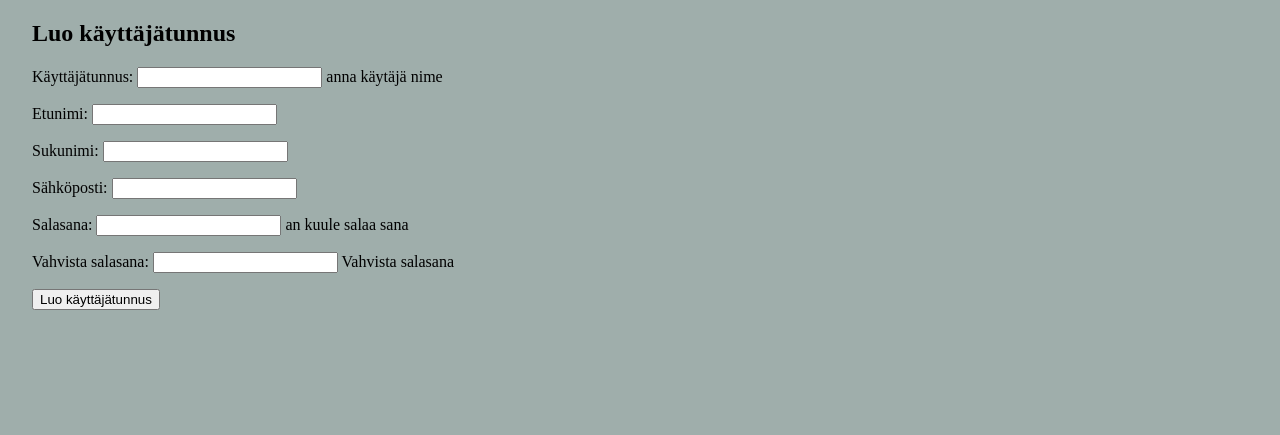
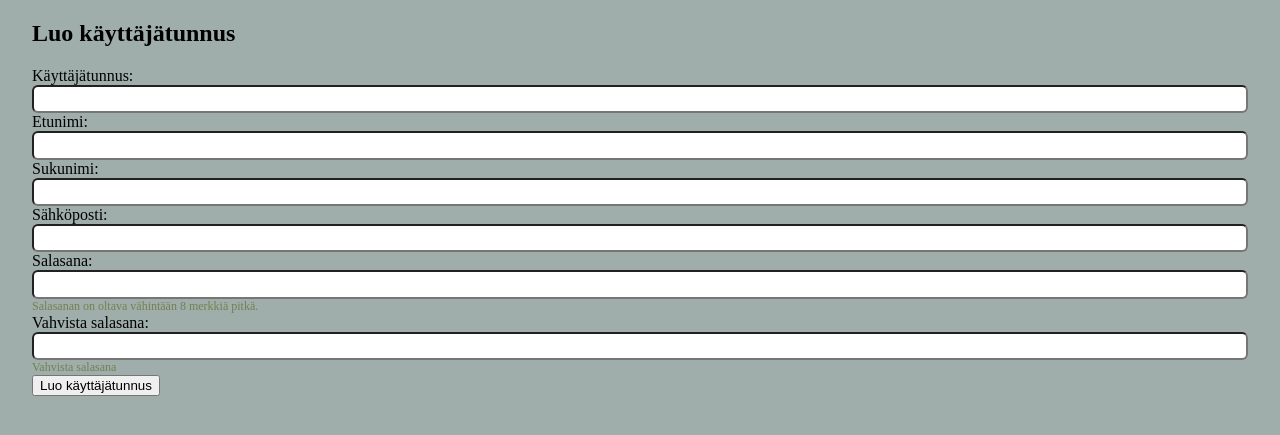
Before and after one commit to thuemaa/Veneskoski, a Django app: page /signup in a window 1280 px wide. Shown: the part 70-505 px from the top of the page. Run offline with Django 3.2, Linux system fonts and the light colour scheme; some libraries are stand-ins or nearby versions.

Commit message:
Form styling

```diff
--- a/Veneskoski/settings.py
+++ b/Veneskoski/settings.py
@@ -38,6 +38,8 @@ INSTALLED_APPS = [
     'django.contrib.messages',
     'django.contrib.staticfiles',
     'soikka.apps.SoikkaConfig',
+
+    'widget_tweaks',
 ]
 
 MIDDLEWARE = [
--- a/soikka/forms.py
+++ b/soikka/forms.py
@@ -5,7 +5,13 @@ from django.utils.translation import ugettext_lazy as _
 
 # Form for creating user
 class SignUpForm(UserCreationForm):
-    email = forms.CharField(max_length=254, label='Sähköposti', required=True, widget=forms.EmailInput())
+
+    email_errors = {
+        'invalid': 'Epäkelpo säpö',
+        'required': 'Syötä sähköposti',
+    }
+
+    email = forms.CharField(max_length=254, error_messages=email_errors, label='Sähköposti', required=True, widget=forms.EmailInput())
     class Meta:
         model = User
 
@@ -19,21 +25,32 @@ class SignUpForm(UserCreationForm):
         }
 
         help_texts = {
-            'username': 'anna käytäjä nime',
-            'password1': 'juu an kuule sala_sana',
+            'username': '',
         }
 
         error_messages = {
             'username': {
                 'invalid':   'virheelline syöte',
                 'required': 'Anna käyttäjätunnus',
-            }
+            },
         }
 
-    # change the default password labels and help text
-    def __init__(self):
-        super(UserCreationForm, self).__init__()
+    # change the default password labels, help text and error messages
+    def __init__(self, *args, **kwargs):
+        super(UserCreationForm, self).__init__(*args, **kwargs)
         self.fields['password1'].label = "Salasana"
         self.fields['password2'].label = 'Vahvista salasana'
-        self.fields['password1'].help_text = "an kuule salaa sana"
+        self.fields['password1'].help_text = "Salasanan on oltava vähintään 8 merkkiä pitkä."
         self.fields['password2'].help_text = "Vahvista salasana"
+
+        self.error_messages = {
+            'password_mismatch': 'Salasanat eivät täsmää',
+        }
+        self.fields['password1'].error_messages = {
+                'invalid': "ei kelpaa",
+                'required': "an ny joku sala sana",
+        }
+        self.fields['password2'].error_messages = {
+                'invalid': "ei kelpaa",
+                'required': "an ny joku sala sana",
+        }
--- a/soikka/views.py
+++ b/soikka/views.py
@@ -1,6 +1,6 @@
 from django.shortcuts import render
 from django.http import HttpResponse
-from django.shortcuts import render, get_object_or_404
+from django.shortcuts import render, get_object_or_404, redirect
 from django.contrib.auth.forms import UserCreationForm
 from .forms import SignUpForm
 
@@ -14,7 +14,8 @@ def sign_up(request):
 
     if request.method == 'POST':
         form = SignUpForm(request.POST)
-
+        if form.is_valid():
+            return redirect('homepage')
     else:
         form = SignUpForm()
 
--- /dev/null
+++ b/static/css/_form.scss
@@ -0,0 +1,36 @@
+$valid_color: #458044;
+$invalid_color: #ff696d;
+$helptext_color: #748050;
+
+.field_div {
+  display: flex;
+  flex-direction: column;
+
+  input {
+    border-radius: 6px;
+
+  }
+}
+
+.help_text {
+  font-size: 12px;
+  color: $helptext_color;
+}
+
+.form_field {
+  height: 1.4rem;
+}
+
+.valid_field {
+  border: 1px solid $valid_color;
+}
+
+.invalid_field {
+  border: 1px solid $invalid_color;
+}
+
+.errorlist {
+  list-style-type: None;
+  font-size: 12px;
+  color: $helptext_color;
+}
--- /dev/null
+++ b/static/css/_navigation.scss
@@ -0,0 +1,67 @@
+$nav-color: #748D88;
+$nav-color2: #557570;
+$extra-color1: #3D615B;
+$extra-color2: #254741;
+$opposite-color: #FFFFFF;
+$active-link-color: #c8e2dd;
+
+
+
+nav {
+  position: sticky;
+  top: 0px;
+  overflow: hidden;
+  background: linear-gradient(to right, $nav-color, $nav-color2, $nav-color2);
+}
+
+nav a {
+  float: left;
+  display: block;
+  color: $opposite-color;
+  text-decoration: none;
+  padding: 1rem 1rem;
+  font-size: 2rem;
+}
+
+.nav_button_div {
+  height: 100%;
+  float: right;
+  z-index: 2;
+  background: radial-gradient(circle closest-side,$nav-color, $nav-color2);
+  color: $extra-color2;
+}
+
+
+.nav_links_container {
+  position: fixed;
+  float: left;
+  top: 4.7rem;
+  display: flex;
+  flex-direction: column;
+}
+
+.link_div {
+  background-color: $nav-color2;
+
+  a {
+    font-size: 1.8rem;
+    padding: 6px 8px;
+  }
+}
+
+.inner_link_div {
+  position: fixed;
+  /*adjust this for outer links to appear right on the border of upper link div*/
+  left: 14.04rem;
+  background-color: $nav-color;
+
+  a {
+      font-size: 1.8rem;
+      padding: 6px 6px;
+    }
+}
+
+  /*add this style class to clicked link*/
+.active_link {
+    background-color: $active-link-color;
+}
--- a/static/css/style.css
+++ b/static/css/style.css
@@ -2,10 +2,6 @@ html, body, ul, ol {
   margin: 0;
   padding: 0; }
 
-body {
-  background-color: #9FAEAB; }
-
-/*---------------------------STYLING FOR NAV-------------------------*/
 nav {
   position: sticky;
   top: 0px;
@@ -53,7 +49,33 @@ nav a {
 .active_link {
   background-color: #c8e2dd; }
 
-/*--------------------------------------------------------------------*/
+.field_div {
+  display: flex;
+  flex-direction: column; }
+  .field_div input {
+    border-radius: 6px; }
+
+.help_text {
+  font-size: 12px;
+  color: #748050; }
+
+.form_field {
+  height: 1.4rem; }
+
+.valid_field {
+  border: 1px solid #458044; }
+
+.invalid_field {
+  border: 1px solid #ff696d; }
+
+.errorlist {
+  list-style-type: None;
+  font-size: 12px;
+  color: #748050; }
+
+body {
+  background-color: #9FAEAB; }
+
 .maindiv {
   margin: auto 2rem; }
 
--- a/static/css/style.scss
+++ b/static/css/style.scss
@@ -1,78 +1,13 @@
 $bg-color: #9FAEAB;
-$nav-color: #748D88;
-$nav-color2: #557570;
-$extra-color1: #3D615B;
-$extra-color2: #254741;
-$opposite-color: #FFFFFF;
-$active-link-color: #c8e2dd;
 
 @import 'reset';
+@import 'navigation';
+@import 'form';
 
 body {
   background-color: $bg-color;
 }
 
-/*---------------------------STYLING FOR NAV-------------------------*/
-nav {
-  position: sticky;
-  top: 0px;
-  overflow: hidden;
-  background: linear-gradient(to right, $nav-color, $nav-color2, $nav-color2);
+.maindiv {
+    margin: auto 2rem;
 }
-
-nav a {
-  float: left;
-  display: block;
-  color: $opposite-color;
-  text-decoration: none;
-  padding: 1rem 1rem;
-  font-size: 2rem;
-}
-
-.nav_button_div {
-  height: 100%;
-  float: right;
-  z-index: 2;
-  background: radial-gradient(circle closest-side,$nav-color, $nav-color2);
-  color: $extra-color2;
-}
-
-
-.nav_links_container {
-  position: fixed;
-  float: left;
-  top: 4.7rem;
-  display: flex;
-  flex-direction: column;
-}
-
-.link_div {
-  background-color: $nav-color2;
-
-  a {
-    font-size: 1.8rem;
-    padding: 6px 8px;
-  }
-}
-
-.inner_link_div {
-  position: fixed;
-  /*adjust this for outer links to appear right on the border of upper link div*/
-  left: 14.04rem;
-  background-color: $nav-color;
-
-  a {
-      font-size: 1.8rem;
-      padding: 6px 6px;
-    }
-}
-
-  /*add this style class to clicked link*/
-  .active_link {
-    background-color: $active-link-color;
-  }
-  /*--------------------------------------------------------------------*/
-
-  .maindiv {
-    margin: auto 2rem;
-  }
--- /dev/null
+++ b/templates/includes/form.html
@@ -0,0 +1,18 @@
+{% load widget_tweaks %}
+
+<div class="field_div">
+    {% for field in form %}
+        {{ field.label_tag }}
+        {% if form.is_bound %}
+            {% if field.errors %}
+              {% render_field field class="invalid_field" %}
+              {{ field.errors }}
+            {% else %}
+                {% render_field field class="valid_field" %}
+            {% endif %}
+        {% else %}
+            {% render_field field class="form_field" %}
+        {% endif %}
+        <span class="help_text">{{ field.help_text|safe }}</span>
+    {% endfor %}
+</div>
--- a/templates/sign_up.html
+++ b/templates/sign_up.html
@@ -5,7 +5,7 @@
     <h2>Luo käyttäjätunnus</h2>
     <form method="POST" novalidate>
         {% csrf_token %}
-        {{ form.as_p }}
+        {% include 'includes/form.html' %}
         <button type="submit">Luo käyttäjätunnus</button>
     </form>
 {% endblock %}
```
Also changed, not shown: 1 other file.
